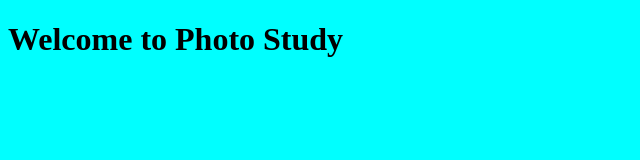
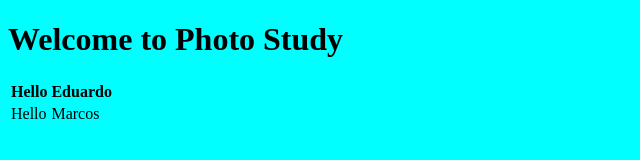
Before and after one commit to EduardoCastillo-Hexaware/pagina-web, a plain HTML site: page index.html in a window 1280 px wide. Shown: the whole page, without its empty margins (0-640 px from the left). Drawn offline with Linux system fonts and the light colour scheme.

Commit message:
Adding a Table into Index.html Web page

```diff
--- a/index.html
+++ b/index.html
@@ -8,5 +8,12 @@
 </head>
 <body style="background-color: aqua;">
     <h1>Welcome to Photo Study</h1>
+    <table style="border: 1ch;">
+        <tr>
+            <th>Hello</th>
+            <th>Eduardo</th>
+        </tr>
+        <tr><td>Hello</td><td>Marcos</td></tr>
+    </table>
 </body>
 </html>
```
